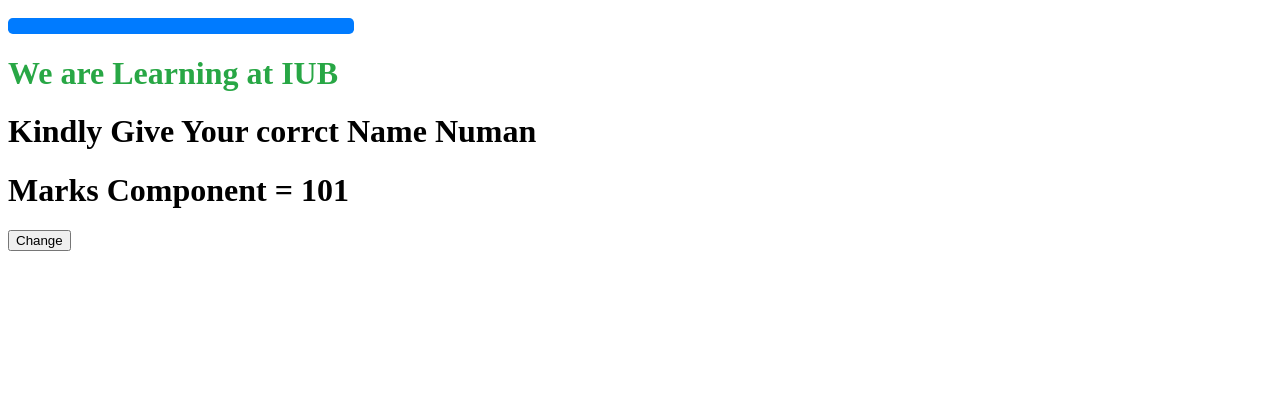
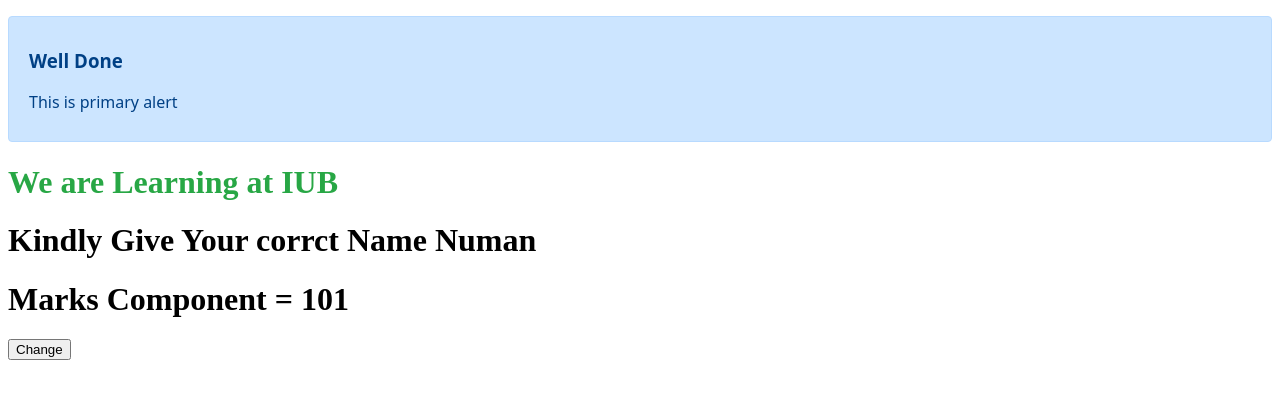
Before and after one commit to Farazkhanbwn/React-JS-app, a React (Create React App) app in the folder setup-using-npm/my-app/: page / in a window 1280 px wide. Shown: the top 398 px of the page. Built offline with nearby package versions, Linux system fonts and the light colour scheme.

Commit message:
added all alert  types

```diff
--- a/setup-using-npm/my-app/src/App.js
+++ b/setup-using-npm/my-app/src/App.js
@@ -2,6 +2,7 @@
 import Student from "./Student";
 import Alert from "./alert/alert.jsx";
 import color from "./shared/theme/colors";
+import AlertType from "./alert/alert-types";
 
 class App extends Component {
   componentDidMount() {
@@ -32,7 +33,11 @@
     console.log("App - Rendered");
     return (
       <Fragment>
-        <Alert type="primary" text="This is primary alert" />
+        <Alert
+          type={AlertType.primary}
+          title="Well Done"
+          text="This is primary alert"
+        />
         <h1 style={{ color: `${color.success}` }}>We are Learning at IUB</h1>
         <Student name="Numan"></Student>
       </Fragment>
--- /dev/null
+++ b/setup-using-npm/my-app/src/alert/alert-types.js
@@ -0,0 +1,10 @@
+const AlertType = {
+  primary: "primary",
+  secondary: "secondary",
+  warning: "warning",
+  danger: "danger",
+  info: "info",
+  dark: "dark",
+  success: "success",
+};
+export default AlertType;
--- /dev/null
+++ b/setup-using-npm/my-app/src/alert/alert-types/alert-danger.jsx
@@ -0,0 +1,7 @@
+import React from "react";
+
+const AlertDanger = ({ text }) => {
+  return <p className={`alert alert-danger`}>{text}</p>;
+};
+
+export default AlertDanger;
--- /dev/null
+++ b/setup-using-npm/my-app/src/alert/alert-types/alert-dark.jsx
@@ -0,0 +1,12 @@
+import React from "react";
+
+const AlertDark = ({ title, text }) => {
+  return (
+    <p className={`alert alert-dark`}>
+      {title}
+      {text}
+    </p>
+  );
+};
+
+export default AlertDark;
--- a/setup-using-npm/my-app/src/alert/alert-types/alert-default.jsx
+++ b/setup-using-npm/my-app/src/alert/alert-types/alert-default.jsx
@@ -1,7 +1,7 @@
 import React from "react";
 
 const AlertDefault = ({ text }) => {
-  return <p className={`alert`}>{text}</p>;
+  return <p className="alert">{text}</p>;
 };
 
 export default AlertDefault;
--- /dev/null
+++ b/setup-using-npm/my-app/src/alert/alert-types/alert-info.jsx
@@ -0,0 +1,8 @@
+import React from "react";
+import AlertType from "../alert-types";
+
+const AlertInfo = ({ text }) => {
+  return <p className={`alert alert-info`}>{text}</p>;
+};
+
+export default AlertInfo;
--- a/setup-using-npm/my-app/src/alert/alert-types/alert-primary.jsx
+++ b/setup-using-npm/my-app/src/alert/alert-types/alert-primary.jsx
@@ -1,7 +1,12 @@
 import React from "react";
 
-const AlertPrimary = ({ text }) => {
-  return <p className={`alert alert-primary`}>{text}</p>;
+const AlertPrimary = ({ title, text }) => {
+  return (
+    <p className={`alert alert-primary`}>
+      <h3>{title}</h3>
+      <p>{text}</p>
+    </p>
+  );
 };
 
 export default AlertPrimary;
--- /dev/null
+++ b/setup-using-npm/my-app/src/alert/alert-types/alert-secondary.jsx
@@ -0,0 +1,7 @@
+import React from "react";
+
+const AlertSecondary = ({ text }) => {
+  return <p className={`alert alert-seconday`}>{text}</p>;
+};
+
+export default AlertSecondary;
--- /dev/null
+++ b/setup-using-npm/my-app/src/alert/alert-types/alert-success.jsx
@@ -0,0 +1,7 @@
+import React from "react";
+
+const AlertSuccess = ({ text }) => {
+  return <p className={`alert alert-success`}>{text}</p>;
+};
+
+export default AlertSuccess;
--- /dev/null
+++ b/setup-using-npm/my-app/src/alert/alert-types/alert-warning.jsx
@@ -0,0 +1,7 @@
+import React from "react";
+
+const AlertWarning = ({ text }) => {
+  return <p className={`alert alert-warning`}>{text}</p>;
+};
+
+export default AlertWarning;
--- a/setup-using-npm/my-app/src/alert/alert.css
+++ b/setup-using-npm/my-app/src/alert/alert.css
@@ -1,59 +1,143 @@
-:root{
+:root {
     --white: #fff;
     --gray: #6c757d;
     --gray-dark: hsl(210, 10%, 23%);
     --primary: #007bff;
-    --primary-text : #0084d0;
+    --primary-text: #0084d0;
     --secondary: #6c757d;
-    --secondary-text : #383d41;
+    --secondary-text: #383d41;
     --success: #28a745;
-    --success-text : #155724;
+    --success-text: #155724;
     --info: #17a2b8;
     --warning: #ffc107;
-    --warning-text : #a56404;
+    --warning-text: #a56404;
     --danger: #dc3545;
-    --danger-text : #721c24;
+    --danger-text: #721c24;
     --light: #f8f9fa;
     --light-text: #818182;
     --dark: #343a40;
     --dark-text: #1b1e21;
 }
 
-.alert{
-    padding: .5rem .8rem;
-    border-radius: .3rem;
-    background-color: transparent;
-    color: white;
-    font-size: 1.1rem;
-    width: 20rem;
+
+.alert {
+    position: relative;
+    padding: 0.75rem 1.25rem;
+    margin-bottom: 1rem;
+    border: 1px solid transparent;
+    border-radius: 0.25rem;
+    font-size: 16px;
+    font-family: system-ui;
 }
 
-.alert-primary{
-    background-color: var(--primary);
+.alert-heading {
+    color: inherit;
 }
 
-/* .alert-secondary{
-    background-color: var(--secondary);
-} */
-
-.alert-success{
-    background-color: var(--success);
+.alert-link {
+    font-weight: 700;
 }
 
-.alert-danger{
-    background-color: var(--danger);
+.alert-primary {
+    color: #004085;
+    background-color: #cce5ff;
+    border-color: #b8daff;
 }
 
-.alert-warning{
-    background-color: var(--warning);
+.alert-primary hr {
+    border-top-color: #9fcdff;
 }
 
-.alert-light{
-    background-color: var(--light);
-    color: var(--light-text);
+.alert-primary .alert-link {
+    color: #002752;
 }
 
-.alert-dark{
-    background-color: var(--dark);
-    color: var(--dark-text);
+.alert-secondary {
+    color: #383d41;
+    background-color: #e2e3e5;
+    border-color: #d6d8db;
 }
+
+.alert-secondary hr {
+    border-top-color: #c8cbcf;
+}
+
+.alert-secondary .alert-link {
+    color: #202326;
+}
+
+.alert-success {
+    color: #155724;
+    background-color: #d4edda;
+    border-color: #c3e6cb;
+}
+
+.alert-success hr {
+    border-top-color: #b1dfbb;
+}
+
+.alert-success .alert-link {
+    color: #0b2e13;
+}
+
+.alert-info {
+    color: #0c5460;
+    background-color: #d1ecf1;
+    border-color: #bee5eb;
+}
+
+.alert-info hr {
+    border-top-color: #abdde5;
+}
+
+.alert-info .alert-link {
+    color: #062c33;
+}
+
+.alert-warning {
+    color: #856404;
+    background-color: #fff3cd;
+    border-color: #ffeeba;
+}
+
+.alert-warning hr {
+    border-top-color: #ffe8a1;
+}
+
+.alert-warning .alert-link {
+    color: #533f03;
+}
+
+.alert-danger {
+    color: #721c24;
+    background-color: #f8d7da;
+    border-color: #f5c6cb;
+}
+
+.alert-danger hr {
+    border-top-color: #f1b0b7;
+}
+
+.alert-danger .alert-link {
+    color: #491217;
+}
+
+.alert-light {
+    color: #818182;
+    background-color: #fefefe;
+    border-color: #fdfdfe;
+}
+
+.alert-light hr {
+    border-top-color: #ececf6;
+}
+
+.alert-light .alert-link {
+    color: #686868;
+}
+
+.alert-dark {
+    color: #1b1e21;
+    background-color: #d6d8d9;
+    border-color: #c6c8ca;
+}
--- a/setup-using-npm/my-app/src/alert/alert.jsx
+++ b/setup-using-npm/my-app/src/alert/alert.jsx
@@ -2,14 +2,40 @@
 import "./alert.css";
 import AlertPrimary from "./alert-types/alert-primary";
 import AlertDefault from "./alert-types/alert-default";
+import AlertType from "./alert-types";
+import AlertSecondary from "./alert-types/alert-secondary";
+import AlertSuccess from "./alert-types/alert-success";
+import AlertDanger from "./alert-types/alert-danger";
+import AlertWarning from "./alert-types/alert-warning";
+import AlertDark from "./alert-types/alert-dark";
+import AlertInfo from "./alert-types/alert-info";
 
-const Alert = ({ name, type }) => {
+const Alert = ({ text, type, title }) => {
   const factoryCreateButton = () => {
     switch (type) {
-      case "primary":
-        return <AlertPrimary name={name} />;
+      case AlertType.primary:
+        return <AlertPrimary text={text} title={title} />;
+
+      case AlertType.secondary:
+        return <AlertSecondary text={text} title={title} />;
+
+      case AlertType.success:
+        return <AlertSuccess text={text} title={title} />;
+
+      case AlertType.danger:
+        return <AlertDanger text={text} title={title} />;
+
+      case AlertType.warning:
+        return <AlertWarning text={text} title={title} />;
+
+      case AlertType.dark:
+        return <AlertDark text={text} title={title} />;
+
+      case AlertType.info:
+        return <AlertInfo text={text} title={title} />;
+
       default:
-        return <AlertDefault name={name} />;
+        return <AlertDefault text={text} title={title} />;
     }
   };
 
```
